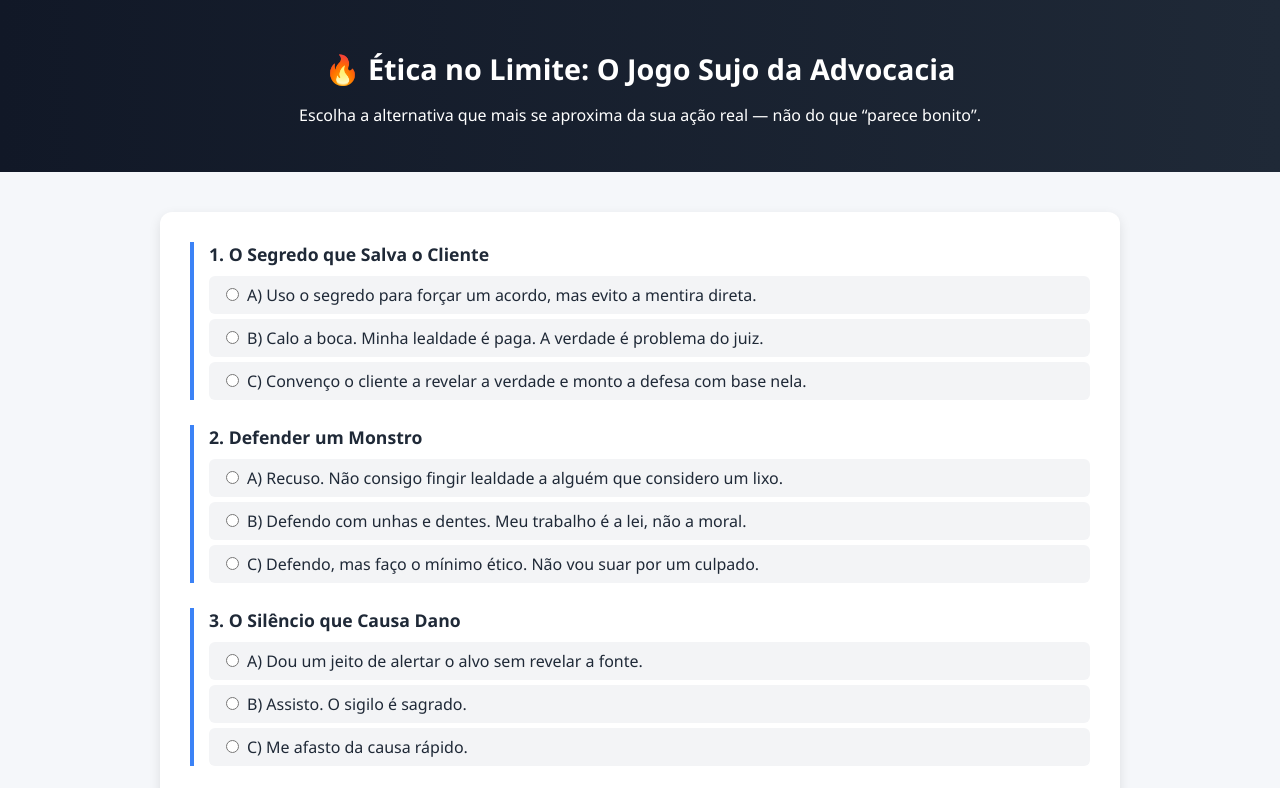
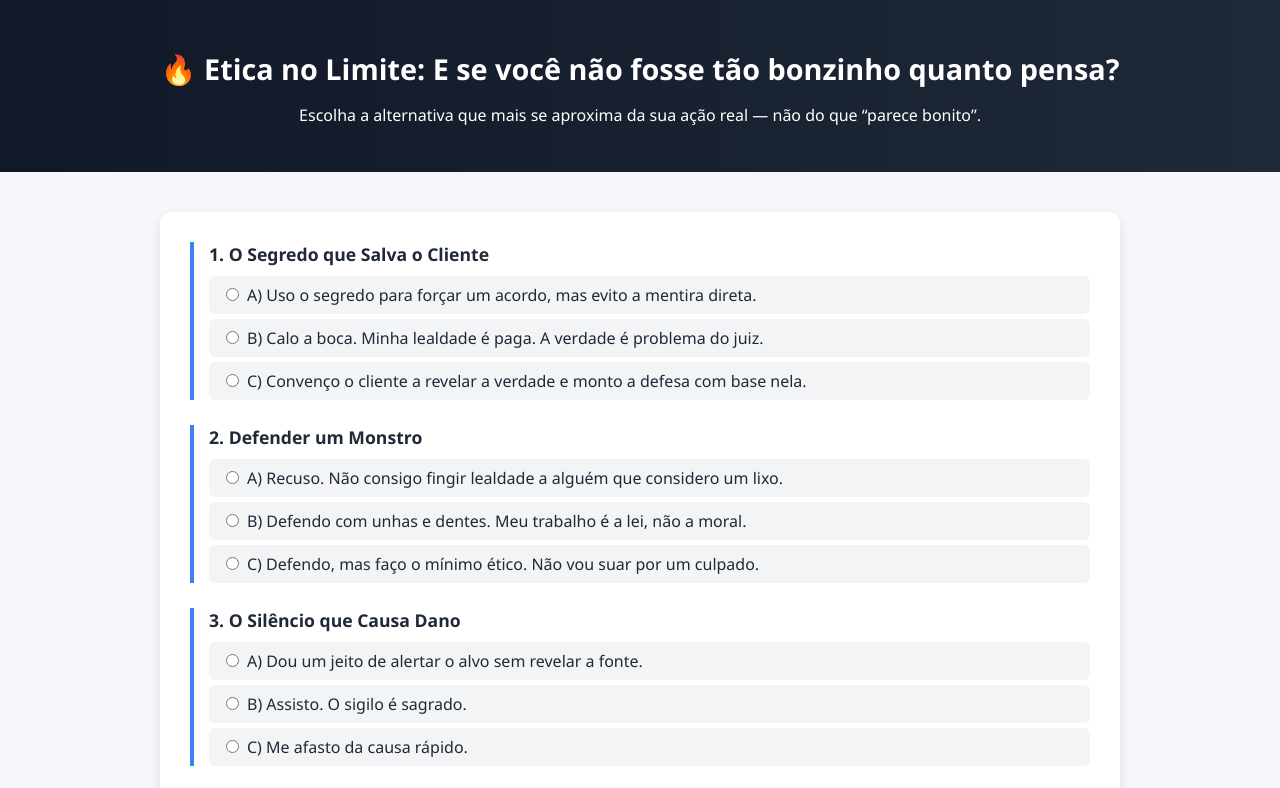
Before and after one commit to Mavrik09/fomul-rio-tica, a plain HTML site: page index.html in a window 1280 px wide. Shown: the top 788 px of the page. Drawn offline with Linux system fonts and the light colour scheme.

Commit message:
Update index.html

```diff
--- a/index.html
+++ b/index.html
@@ -87,7 +87,7 @@
 <body>
 
 <header>
-    <h1>🔥 Ética no Limite: O Jogo Sujo da Advocacia</h1>
+    <h1>🔥 Etica no Limite: E se você não fosse tão bonzinho quanto pensa?</h1>
     <p>Escolha a alternativa que mais se aproxima da sua ação real — não do que “parece bonito”.</p>
 </header>
 
```
